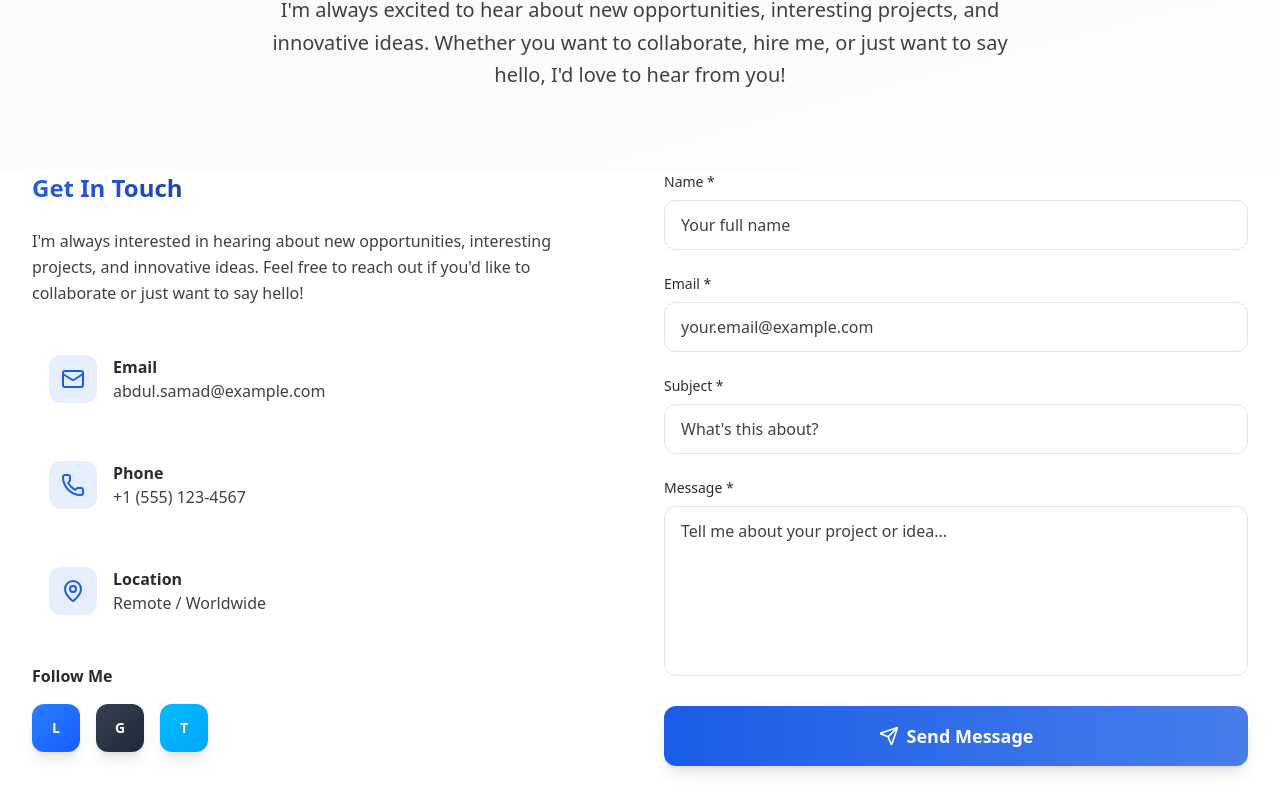
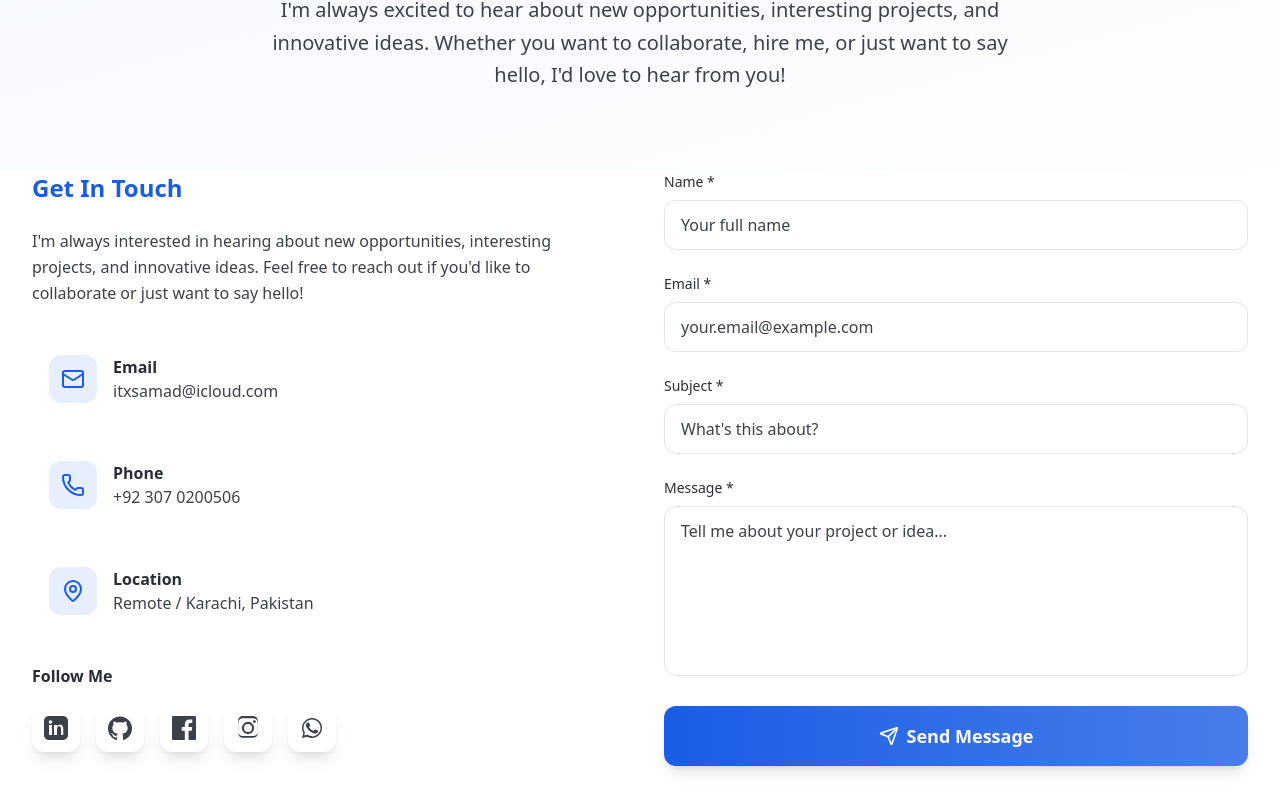
Before and after one commit to itxsamad1/My-Portfolio, a Next.js app: page /contact in a window 1280 px wide. Shown: the part 250-1062 px from the top of the page. Built offline with nearby package versions, Linux system fonts and the light colour scheme.

Commit message:
Add Contact Form & Footer and remove some glitches

```diff
--- a/src/app/contact/page.tsx
+++ b/src/app/contact/page.tsx
@@ -17,8 +17,8 @@ export default function ContactPage() {
             transition={{ duration: 0.6 }}
             className="text-center"
           >
-            <h1 className="text-4xl lg:text-6xl font-bold mb-6">
-              <span className="gradient-text">Let&apos;s Connect</span>
+            <h1 className="text-4xl lg:text-6xl font-bold mb-6 text-primary">
+              Let&apos;s Connect
             </h1>
             <p className="text-xl text-muted-foreground max-w-3xl mx-auto leading-relaxed">
               I&apos;m always excited to hear about new opportunities, interesting projects,
@@ -31,9 +31,7 @@ export default function ContactPage() {
 
       {/* Contact Form Section */}
       <section className="max-w-7xl mx-auto px-4 sm:px-6 lg:px-8 pb-20">
-        <AnimatedSection>
-          <ContactForm />
-        </AnimatedSection>
+        <ContactForm />
       </section>
     </div>
   );
--- a/src/app/page.tsx
+++ b/src/app/page.tsx
@@ -128,7 +128,7 @@ export default function Home() {
               transition={{ duration: 0.8 }}
             >
               <h2 className="text-3xl lg:text-4xl font-bold mb-6">
-                <span className="gradient-text-secondary">Why Choose Me</span>
+                <span className="text-primary">Why Choose Me</span>
               </h2>
               <p className="text-lg text-muted-foreground mb-8 leading-relaxed">
                 With years of experience in full-stack development and AI, I bring a unique
@@ -224,6 +224,18 @@ export default function Home() {
           </div>
         </section>
       </AnimatedSection>
+
+      {/* Footer Section */}
+      <footer className="w-full bg-background border-t border-border/40 mt-32 py-8">
+        <div className="max-w-6xl mx-auto px-4 flex flex-col md:flex-row items-center justify-between gap-4">
+          <span className="text-sm text-muted-foreground">&copy; {new Date().getFullYear()} Abdul Samad. All rights reserved.</span>
+          <div className="flex gap-4">
+            <a href="https://linkedin.com/in/itxsammad1" target="_blank" rel="noopener noreferrer" aria-label="LinkedIn" className="hover:text-primary transition-colors">LinkedIn</a>
+            <a href="https://github.com/itxsamad1" target="_blank" rel="noopener noreferrer" aria-label="GitHub" className="hover:text-primary transition-colors">GitHub</a>
+            <a href="mailto:itxsamad@icloud.com" className="hover:text-primary transition-colors">Email</a>
+          </div>
+        </div>
+      </footer>
     </div>
   );
 }
--- a/src/app/projects/page.tsx
+++ b/src/app/projects/page.tsx
@@ -86,11 +86,12 @@ export default function ProjectsPage() {
 
       {/* Projects Grid */}
       <section className="max-w-7xl mx-auto px-4 sm:px-6 lg:px-8 pb-20">
-        <AnimatedSection>
+        <AnimatedSection viewport={{ once: true, amount: 0 }}>
           {/* Filter Tabs */}
           <motion.div
             initial={{ opacity: 0, y: 20 }}
             whileInView={{ opacity: 1, y: 0 }}
+            viewport={{ once: true, amount: 0 }}
             transition={{ duration: 0.6 }}
             className="flex flex-wrap justify-center gap-4 mb-12"
           >
@@ -127,6 +128,7 @@ export default function ProjectsPage() {
           <motion.div
             initial={{ opacity: 0, y: 20 }}
             whileInView={{ opacity: 1, y: 0 }}
+            viewport={{ once: true, amount: 0 }}
             transition={{ duration: 0.6, delay: 0.2 }}
             className="text-center mt-16"
           >
--- a/src/components/AnimatedSection.tsx
+++ b/src/components/AnimatedSection.tsx
@@ -18,7 +18,7 @@ export default function AnimatedSection({
       whileInView={{ opacity: 1, y: 0 }}
       viewport={{ once: true, amount: 0.3 }}
       transition={{
-        duration: 0.8,
+        duration: 0.5,
         delay,
         ease: [0.25, 0.46, 0.45, 0.94]
       }}
--- a/src/components/ContactForm.tsx
+++ b/src/components/ContactForm.tsx
@@ -1,7 +1,7 @@
 "use client";
 import { useState } from "react";
 import { motion, AnimatePresence } from "framer-motion";
-import { Send, Mail, Phone, MapPin, CheckCircle, AlertCircle } from "lucide-react";
+import { Send, Mail, Phone, MapPin, CheckCircle, AlertCircle, Facebook, Instagram, Linkedin, Github } from "lucide-react";
 import { cn } from "@/lib/utils";
 
 type FormData = {
@@ -89,19 +89,19 @@ export default function ContactForm() {
     {
       icon: Mail,
       title: "Email",
-      value: "abdul.samad@example.com",
-      href: "mailto:abdul.samad@example.com"
+      value: "itxsamad@icloud.com",
+      href: "mailto:itsamad@icloud.com"
     },
     {
       icon: Phone,
       title: "Phone",
-      value: "+1 (555) 123-4567",
-      href: "tel:+15551234567"
+      value: "+92 307 0200506",
+      href: "tel:+923070200506"
     },
     {
       icon: MapPin,
       title: "Location",
-      value: "Remote / Worldwide",
+      value: "Remote / Karachi, Pakistan",
       href: "#"
     }
   ];
@@ -109,29 +109,18 @@ export default function ContactForm() {
   return (
     <div className="grid lg:grid-cols-2 gap-12">
       {/* Contact Information */}
-      <motion.div
-        initial={{ opacity: 0, x: -50 }}
-        whileInView={{ opacity: 1, x: 0 }}
-        transition={{ duration: 0.6 }}
-      >
-        <h3 className="text-2xl font-bold mb-6">
-          <span className="gradient-text">Get In Touch</span>
-        </h3>
+      <div>
+        <h3 className="text-2xl font-bold mb-6 text-primary">Get In Touch</h3>
         <p className="text-muted-foreground mb-8 leading-relaxed">
           I&apos;m always interested in hearing about new opportunities, interesting projects,
           and innovative ideas. Feel free to reach out if you&apos;d like to collaborate or
           just want to say hello!
         </p>
-
         <div className="space-y-6">
-          {contactInfo.map((info, index) => (
-            <motion.a
+          {contactInfo.map((info) => (
+            <a
               key={info.title}
               href={info.href}
-              initial={{ opacity: 0, y: 20 }}
-              whileInView={{ opacity: 1, y: 0 }}
-              transition={{ duration: 0.6, delay: index * 0.1 }}
-              whileHover={{ x: 5 }}
               className={cn(
                 "flex items-center gap-4 p-4 rounded-xl glass border border-border/50",
                 "hover:border-primary/50 transition-all duration-300",
@@ -145,46 +134,38 @@ export default function ContactForm() {
                 <h4 className="font-semibold text-foreground">{info.title}</h4>
                 <p className="text-muted-foreground">{info.value}</p>
               </div>
-            </motion.a>
+            </a>
           ))}
         </div>
-
-        {/* Social Links */}
+        {/* Social Links with real SVGs */}
         <div className="mt-8">
           <h4 className="font-semibold text-foreground mb-4">Follow Me</h4>
           <div className="flex gap-4">
-            {[
-              { name: "LinkedIn", href: "https://linkedin.com/in/itxsammad1", color: "from-blue-500 to-blue-600" },
-              { name: "GitHub", href: "https://github.com/itxsamad1", color: "from-gray-700 to-gray-800" },
-              { name: "Twitter", href: "https://twitter.com/itxsamad1", color: "from-sky-400 to-sky-500" }
-            ].map((social) => (
-              <motion.a
-                key={social.name}
-                href={social.href}
-                target="_blank"
-                rel="noopener noreferrer"
-                whileHover={{ scale: 1.1, y: -2 }}
-                whileTap={{ scale: 0.95 }}
-                className={cn(
-                  "w-12 h-12 rounded-xl bg-gradient-to-br flex items-center justify-center",
-                  "text-white shadow-lg hover:shadow-xl transition-all duration-300",
-                  social.color
-                )}
-                aria-label={social.name}
-              >
-                <span className="font-semibold text-sm">{social.name[0]}</span>
-              </motion.a>
-            ))}
+            {/* LinkedIn */}
+            <a href="https://linkedin.com/in/itxsammad1" target="_blank" rel="noopener noreferrer" aria-label="LinkedIn" className="w-12 h-12 rounded-xl flex items-center justify-center text-muted-foreground hover:text-primary shadow-lg hover:shadow-xl transition-all duration-300">
+              <svg className="w-6 h-6" fill="currentColor" viewBox="0 0 24 24"><path d="M19 0h-14c-2.76 0-5 2.24-5 5v14c0 2.76 2.24 5 5 5h14c2.76 0 5-2.24 5-5v-14c0-2.76-2.24-5-5-5zm-11 19h-3v-10h3v10zm-1.5-11.28c-.97 0-1.75-.79-1.75-1.75s.78-1.75 1.75-1.75 1.75.79 1.75 1.75-.78 1.75-1.75 1.75zm13.5 11.28h-3v-5.6c0-1.34-.03-3.07-1.87-3.07-1.87 0-2.16 1.46-2.16 2.97v5.7h-3v-10h2.89v1.36h.04c.4-.75 1.37-1.54 2.82-1.54 3.01 0 3.57 1.98 3.57 4.56v5.62z"/></svg>
+            </a>
+            {/* GitHub */}
+            <a href="https://github.com/itxsamad1" target="_blank" rel="noopener noreferrer" aria-label="GitHub" className="w-12 h-12 rounded-xl flex items-center justify-center text-muted-foreground hover:text-primary shadow-lg hover:shadow-xl transition-all duration-300">
+              <svg className="w-6 h-6" fill="currentColor" viewBox="0 0 24 24"><path d="M12 .5c-6.63 0-12 5.37-12 12 0 5.3 3.438 9.8 8.205 11.385.6.113.82-.258.82-.577 0-.285-.01-1.04-.015-2.04-3.338.724-4.042-1.61-4.042-1.61-.546-1.387-1.333-1.756-1.333-1.756-1.09-.745.083-.729.083-.729 1.205.085 1.84 1.237 1.84 1.237 1.07 1.834 2.807 1.304 3.492.997.108-.775.418-1.305.762-1.605-2.665-.305-5.466-1.332-5.466-5.93 0-1.31.47-2.38 1.236-3.22-.124-.303-.535-1.523.117-3.176 0 0 1.008-.322 3.3 1.23.96-.267 1.98-.399 3-.404 1.02.005 2.04.137 3 .404 2.29-1.552 3.297-1.23 3.297-1.23.653 1.653.242 2.873.12 3.176.77.84 1.235 1.91 1.235 3.22 0 4.61-2.803 5.625-5.475 5.92.43.37.823 1.102.823 2.222 0 1.606-.015 2.898-.015 3.293 0 .32.218.694.825.576 4.765-1.587 8.2-6.086 8.2-11.385 0-6.63-5.373-12-12-12z"/></svg>
+            </a>
+            {/* Facebook */}
+            <a href="https://facebook.com/itxsammad1" target="_blank" rel="noopener noreferrer" aria-label="Facebook" className="w-12 h-12 rounded-xl flex items-center justify-center text-muted-foreground hover:text-primary shadow-lg hover:shadow-xl transition-all duration-300">
+              <svg className="w-6 h-6" fill="currentColor" viewBox="0 0 24 24"><path d="M22.675 0h-21.35c-.733 0-1.325.592-1.325 1.325v21.351c0 .733.592 1.324 1.325 1.324h11.495v-9.294h-3.128v-3.622h3.128v-2.672c0-3.1 1.893-4.788 4.659-4.788 1.325 0 2.463.099 2.797.143v3.24l-1.918.001c-1.504 0-1.797.715-1.797 1.763v2.313h3.587l-.467 3.622h-3.12v9.293h6.116c.73 0 1.322-.591 1.322-1.324v-21.35c0-.733-.592-1.325-1.325-1.325z"/></svg>
+            </a>
+            {/* Instagram */}
+            <a href="https://instagram.com/itxsammad1" target="_blank" rel="noopener noreferrer" aria-label="Instagram" className="w-12 h-12 rounded-xl flex items-center justify-center text-muted-foreground hover:text-primary shadow-lg hover:shadow-xl transition-all duration-300">
+              <svg className="w-6 h-6" fill="currentColor" viewBox="0 0 24 24"><path d="M12 2.163c3.204 0 3.584.012 4.85.07 1.366.062 2.633.334 3.608 1.308.974.974 1.246 2.241 1.308 3.608.058 1.266.069 1.646.069 4.85s-.012 3.584-.07 4.85c-.062 1.366-.334 2.633-1.308 3.608-.974.974-2.241 1.246-3.608 1.308-1.266.058-1.646.069-4.85.069s-3.584-.012-4.85-.07c-1.366-.062-2.633-.334-3.608-1.308-.974-.974-1.246-2.241-1.308-3.608-.058-1.266-.069-1.646-.069-4.85s.012-3.584.07-4.85c.062-1.366.334-2.633 1.308-3.608.974-.974 2.241-1.246 3.608-1.308 1.266-.058 1.646-.069 4.85-.069zm0-2.163c-3.259 0-3.667.012-4.947.07-1.276.058-2.687.334-3.678 1.325-.991.991-1.267 2.402-1.325 3.678-.058 1.28-.07 1.688-.07 4.947s.012 3.667.07 4.947c.058 1.276.334 2.687 1.325 3.678.991.991 2.402 1.267 3.678 1.325 1.28.058 1.688.07 4.947.07s3.667-.012 4.947-.07c1.276-.058 2.687-.334 3.678-1.325.991-.991 1.267-2.402 1.325-3.678.058-1.28.07-1.688.07-4.947s-.012-3.667-.07-4.947c-.058-1.276-.334-2.687-1.325-3.678-.991-.991-2.402-1.267-3.678-1.325-1.28-.058-1.688-.07-4.947-.07zm0 5.838a6.162 6.162 0 1 0 0 12.324 6.162 6.162 0 0 0 0-12.324zm0 10.162a3.999 3.999 0 1 1 0-7.998 3.999 3.999 0 0 1 0 7.998zm6.406-11.845a1.44 1.44 0 1 0 0 2.881 1.44 1.44 0 0 0 0-2.881z"/></svg>
+            </a>
+            {/* WhatsApp */}
+            <a href="https://wa.me/923001234567" target="_blank" rel="noopener noreferrer" aria-label="WhatsApp" className="w-12 h-12 rounded-xl flex items-center justify-center text-muted-foreground hover:text-primary shadow-lg hover:shadow-xl transition-all duration-300">
+              <svg className="w-6 h-6" fill="currentColor" viewBox="0 0 24 24"><path d="M17.472 14.382c-.297-.149-1.758-.867-2.031-.967-.273-.099-.472-.148-.67.15-.198.297-.767.966-.94 1.164-.173.198-.347.223-.644.075-.297-.149-1.255-.463-2.39-1.475-.883-.788-1.48-1.761-1.653-2.059-.173-.297-.018-.458.13-.606.134-.133.298-.347.446-.52.149-.174.198-.298.298-.497.099-.198.05-.372-.025-.521-.075-.149-.669-1.611-.916-2.206-.242-.579-.487-.5-.669-.51-.173-.008-.372-.01-.571-.01-.198 0-.52.074-.792.372-.272.297-1.04 1.016-1.04 2.479 0 1.462 1.065 2.875 1.213 3.074.149.198 2.099 3.2 5.077 4.363.71.306 1.263.489 1.694.626.712.227 1.36.195 1.872.118.571-.085 1.758-.719 2.006-1.413.248-.694.248-1.288.173-1.413-.074-.124-.272-.198-.57-.347z"/><path d="M12.004 2.003c-5.514 0-9.997 4.483-9.997 9.997 0 1.762.462 3.484 1.337 4.997L2 22l5.122-1.342c1.462.799 3.1 1.217 4.882 1.217 5.514 0 9.997-4.483 9.997-9.997 0-2.662-1.037-5.166-2.921-7.05C17.17 3.04 14.666 2.003 12.004 2.003zm0 17.994c-1.592 0-3.13-.422-4.463-1.217l-.319-.188-3.037.796.81-2.96-.207-.314C4.062 15.1 3.5 13.58 3.5 12c0-4.694 3.81-8.504 8.504-8.504 2.272 0 4.414.885 6.022 2.493a8.457 8.457 0 0 1 2.482 6.011c0 4.694-3.81 8.504-8.504 8.504z"/></svg>
+            </a>
           </div>
         </div>
-      </motion.div>
-
+      </div>
       {/* Contact Form */}
-      <motion.div
-        initial={{ opacity: 0, x: 50 }}
-        whileInView={{ opacity: 1, x: 0 }}
-        transition={{ duration: 0.6 }}
-      >
+      <div>
         <form onSubmit={handleSubmit} className="space-y-6">
           {/* Name Field */}
           <div>
@@ -207,17 +188,12 @@ export default function ContactForm() {
               placeholder="Your full name"
             />
             {errors.name && (
-              <motion.p
-                initial={{ opacity: 0, y: -10 }}
-                animate={{ opacity: 1, y: 0 }}
-                className="flex items-center gap-1 mt-2 text-sm text-destructive"
-              >
+              <p className="flex items-center gap-1 mt-2 text-sm text-destructive">
                 <AlertCircle className="w-4 h-4" />
                 {errors.name}
-              </motion.p>
+              </p>
             )}
           </div>
-
           {/* Email Field */}
           <div>
             <label htmlFor="email" className="block text-sm font-medium text-foreground mb-2">
@@ -239,17 +215,12 @@ export default function ContactForm() {
               placeholder="your.email@example.com"
             />
             {errors.email && (
-              <motion.p
-                initial={{ opacity: 0, y: -10 }}
-                animate={{ opacity: 1, y: 0 }}
-                className="flex items-center gap-1 mt-2 text-sm text-destructive"
-              >
+              <p className="flex items-center gap-1 mt-2 text-sm text-destructive">
                 <AlertCircle className="w-4 h-4" />
                 {errors.email}
-              </motion.p>
+              </p>
             )}
           </div>
-
           {/* Subject Field */}
           <div>
             <label htmlFor="subject" className="block text-sm font-medium text-foreground mb-2">
@@ -271,17 +242,12 @@ export default function ContactForm() {
               placeholder="What&apos;s this about?"
             />
             {errors.subject && (
-              <motion.p
-                initial={{ opacity: 0, y: -10 }}
-                animate={{ opacity: 1, y: 0 }}
-                className="flex items-center gap-1 mt-2 text-sm text-destructive"
-              >
+              <p className="flex items-center gap-1 mt-2 text-sm text-destructive">
                 <AlertCircle className="w-4 h-4" />
                 {errors.subject}
-              </motion.p>
+              </p>
             )}
           </div>
-
           {/* Message Field */}
           <div>
             <label htmlFor="message" className="block text-sm font-medium text-foreground mb-2">
@@ -303,23 +269,16 @@ export default function ContactForm() {
               placeholder="Tell me about your project or idea..."
             />
             {errors.message && (
-              <motion.p
-                initial={{ opacity: 0, y: -10 }}
-                animate={{ opacity: 1, y: 0 }}
-                className="flex items-center gap-1 mt-2 text-sm text-destructive"
-              >
+              <p className="flex items-center gap-1 mt-2 text-sm text-destructive">
                 <AlertCircle className="w-4 h-4" />
                 {errors.message}
-              </motion.p>
+              </p>
             )}
           </div>
-
           {/* Submit Button */}
-          <motion.button
+          <button
             type="submit"
             disabled={isSubmitting}
-            whileHover={{ scale: 1.02 }}
-            whileTap={{ scale: 0.98 }}
             className={cn(
               "w-full px-6 py-4 rounded-xl font-semibold text-lg",
               "bg-gradient-to-r from-primary to-primary/80 text-primary-foreground",
@@ -344,40 +303,28 @@ export default function ContactForm() {
                 Send Message
               </>
             )}
-          </motion.button>
-
+          </button>
           {/* Status Messages */}
           <AnimatePresence>
             {submitStatus === "success" && (
-              <motion.div
-                initial={{ opacity: 0, y: 10 }}
-                animate={{ opacity: 1, y: 0 }}
-                exit={{ opacity: 0, y: -10 }}
-                className="p-4 rounded-xl bg-green-500/10 border border-green-500/20"
-              >
+              <div className="p-4 rounded-xl bg-green-500/10 border border-green-500/20">
                 <p className="text-green-600 flex items-center gap-2">
                   <CheckCircle className="w-5 h-5" />
                   Thank you! Your message has been sent successfully. I&apos;ll get back to you soon.
                 </p>
-              </motion.div>
+              </div>
             )}
-
             {submitStatus === "error" && (
-              <motion.div
-                initial={{ opacity: 0, y: 10 }}
-                animate={{ opacity: 1, y: 0 }}
-                exit={{ opacity: 0, y: -10 }}
-                className="p-4 rounded-xl bg-destructive/10 border border-destructive/20"
-              >
+              <div className="p-4 rounded-xl bg-destructive/10 border border-destructive/20">
                 <p className="text-destructive flex items-center gap-2">
                   <AlertCircle className="w-5 h-5" />
                   Something went wrong. Please try again or contact me directly via email.
                 </p>
-              </motion.div>
+              </div>
             )}
           </AnimatePresence>
         </form>
-      </motion.div>
+      </div>
     </div>
   );
 }
--- a/src/components/Navbar.tsx
+++ b/src/components/Navbar.tsx
@@ -35,7 +35,7 @@ export default function Navbar() {
             <div className="w-8 h-8 rounded-lg bg-gradient-to-br from-primary to-primary/60 flex items-center justify-center">
               <Code className="w-5 h-5 text-primary-foreground" />
             </div>
-            <span className="font-bold text-xl gradient-text">
+            <span className="font-bold text-xl text-primary">
               Abdul Samad
             </span>
           </motion.div>
```
Also changed, not shown: src/app/experience/page.tsx (+30 -59 lines), src/app/globals.css (+19 -2 lines), src/components/Hero.tsx (+13 -12 lines).
